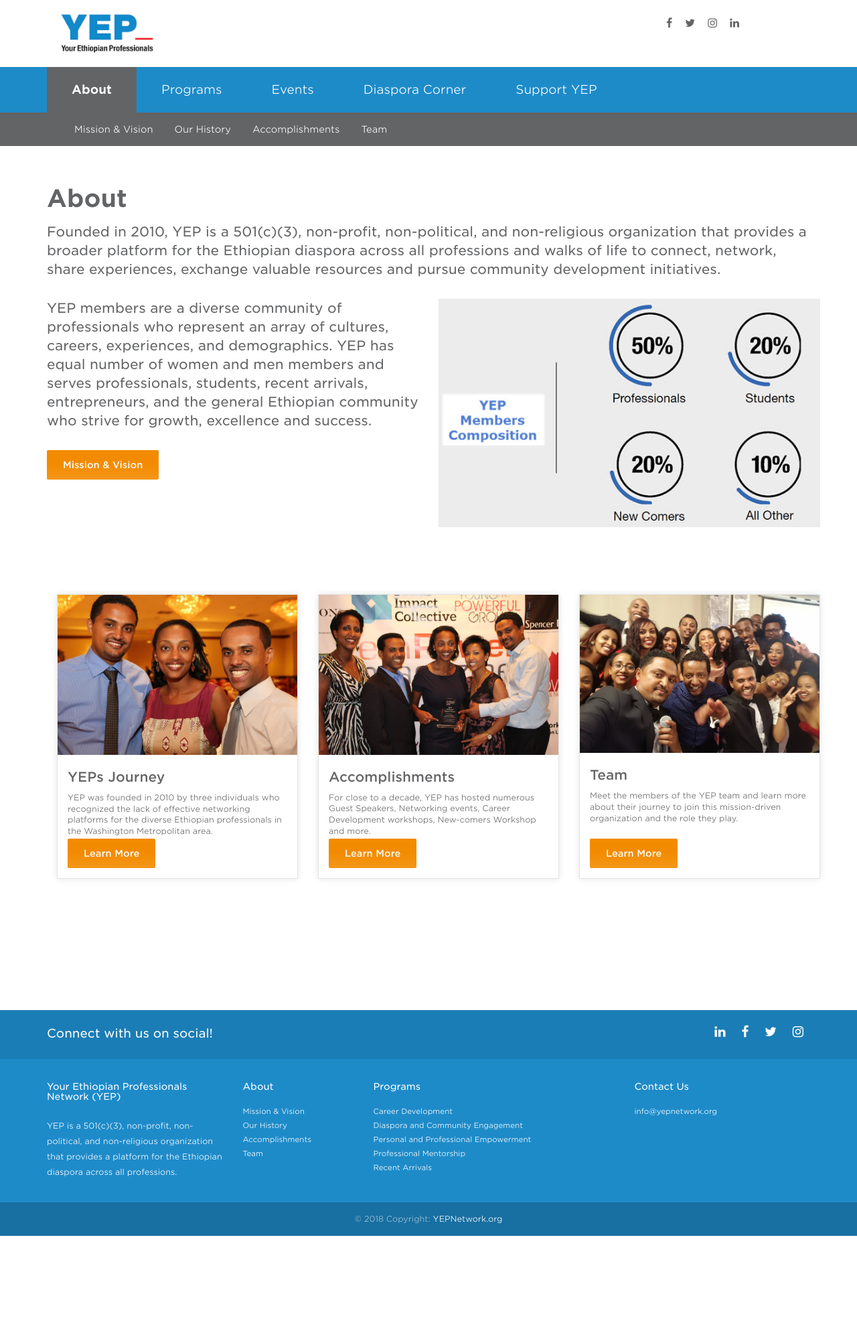
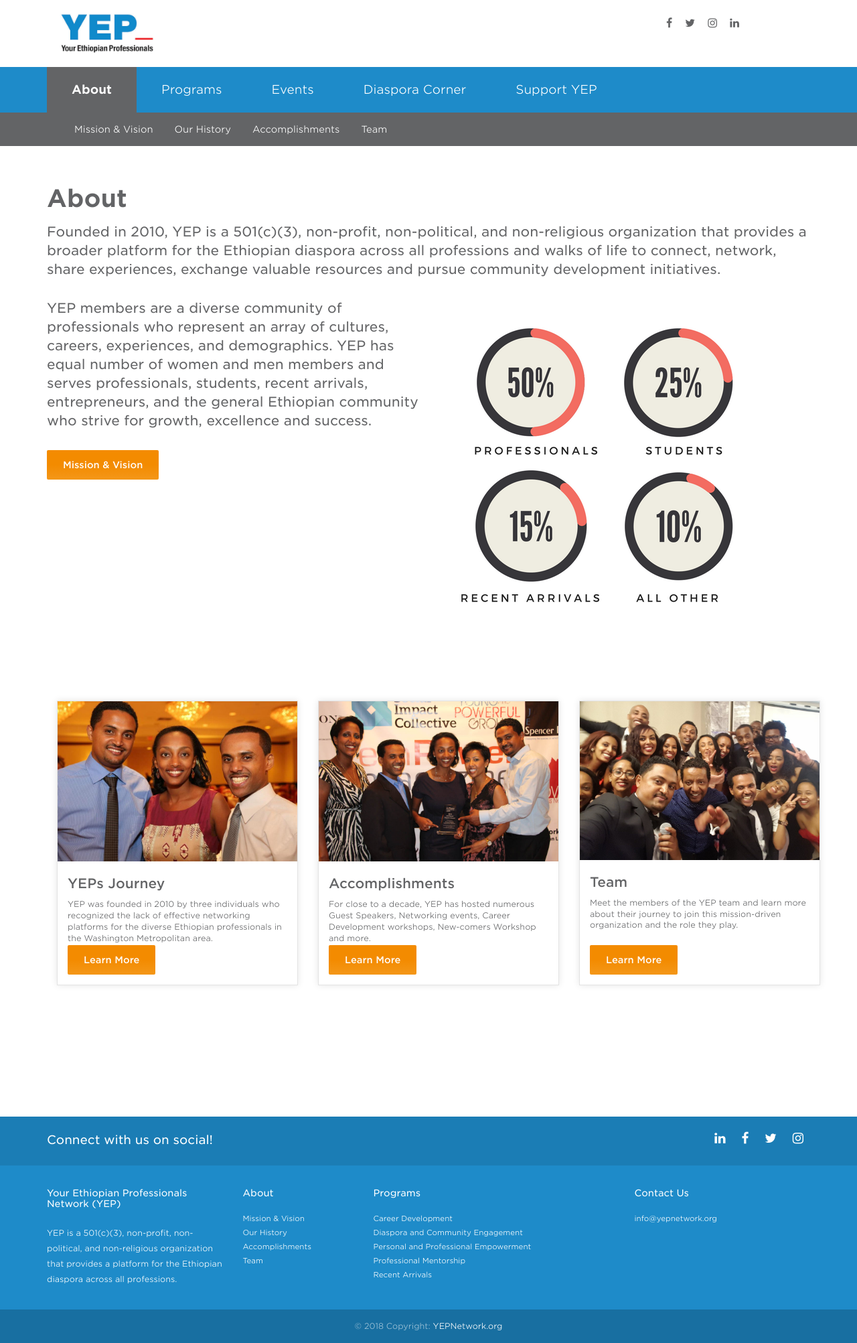
Before and after one commit to YEPNetwork/yepnetwork.github.io, a Jekyll site: the page built from about.html, in a window 1280 px wide. Shown: the whole page at 67% size. Built offline with Jekyll 4.4.1, drawn with Linux system fonts in a browser that asks for light colours; nearby versions of some CDN libraries; before the commit the page ends 1845 px from its top, so only the background shows below that.

Commit message:
Update about.html

```diff
--- a/about.html
+++ b/about.html
@@ -48,7 +48,7 @@
         </div>
       <div class="row">
         <div class="col-sm-12 col-md-6">
-            <img src="/assets/images/hero/target_audience.jpg">
+            <img src="/assets/images/hero/target_audience.png">
         </div>
       </div>
     </div>
```
